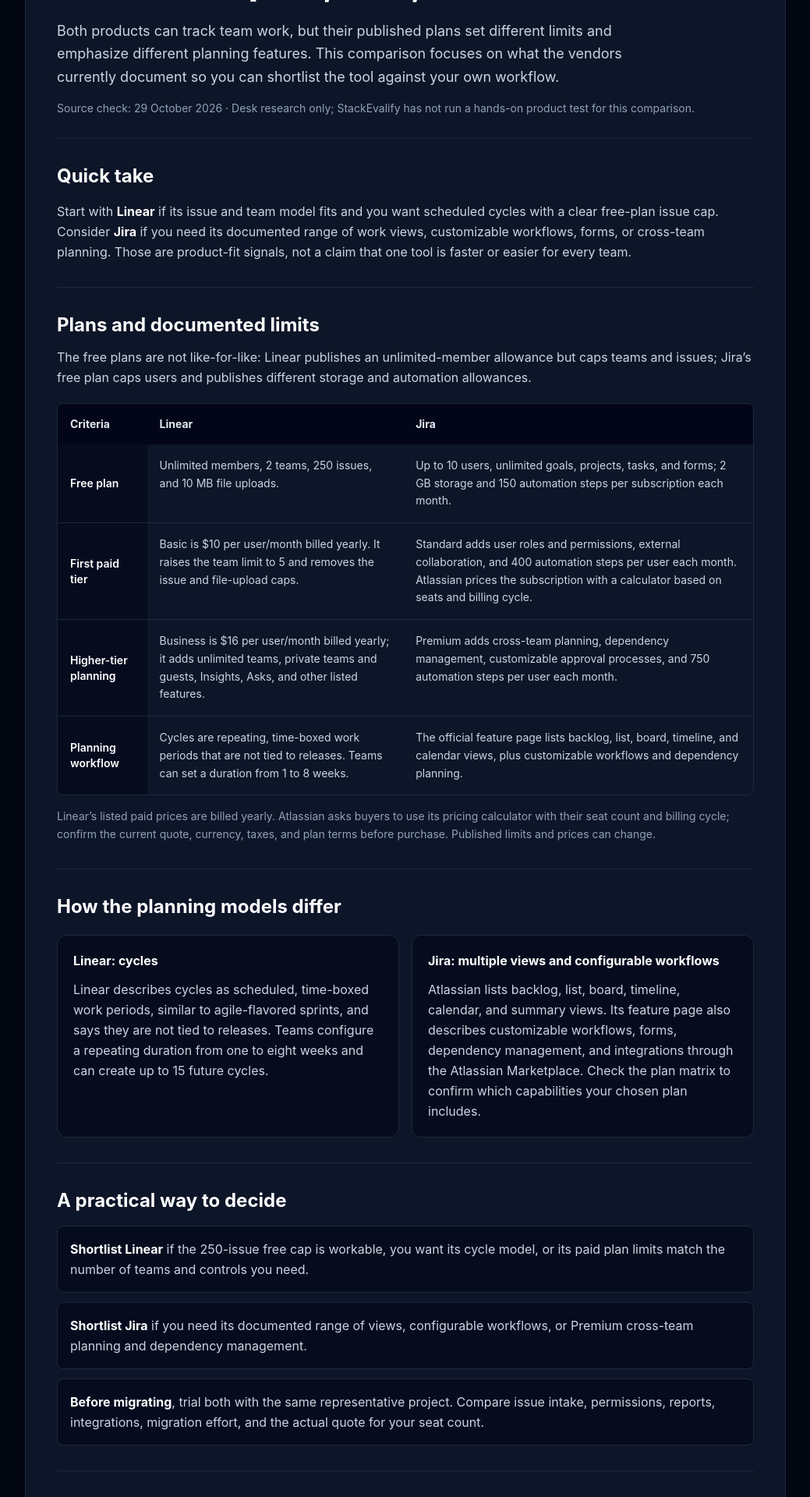
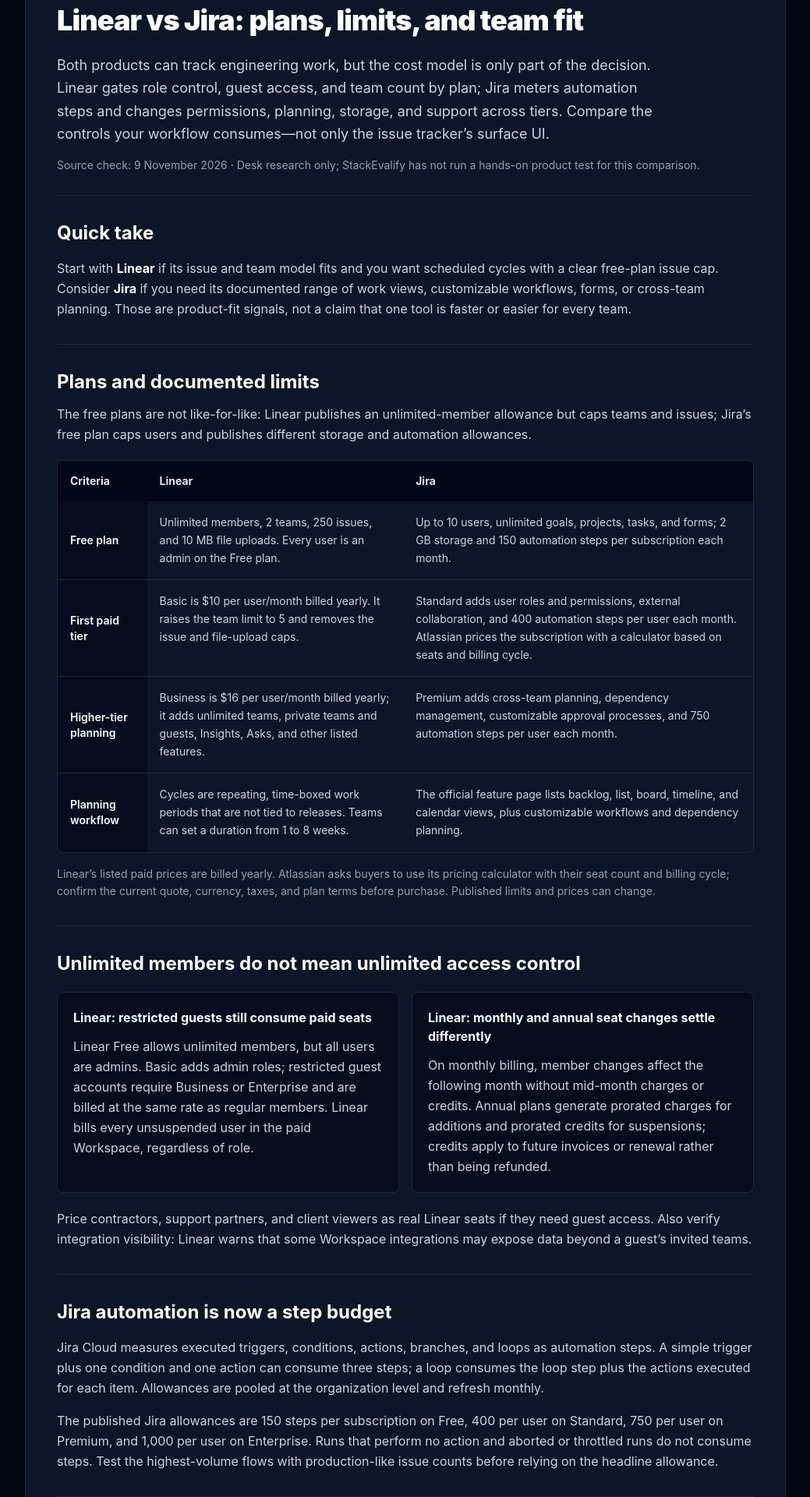
Before and after one commit to nguyenquocthieu231218-afk/b2b-hub, a Next.js app: page /linear-vs-jira in a window 1280 px wide. Shown: the part 520-2440 px from the top of the page at 78% size, without its empty margins (120-1159 px from the left). Built offline with nearby package versions, Linux system fonts and the light colour scheme.

Commit message:
Clarify Linear and Jira control limits (#12)
Clarify role, seat, billing, and automation-step limits using current official sources.

```diff
--- a/app/linear-vs-jira/page.tsx
+++ b/app/linear-vs-jira/page.tsx
@@ -10,7 +10,7 @@ export const metadata = sourceCheckedComparisonMetadata({
 const comparisonRows = [
   {
     label: 'Free plan',
-    linear: 'Unlimited members, 2 teams, 250 issues, and 10 MB file uploads.',
+    linear: 'Unlimited members, 2 teams, 250 issues, and 10 MB file uploads. Every user is an admin on the Free plan.',
     jira: 'Up to 10 users, unlimited goals, projects, tasks, and forms; 2 GB storage and 150 automation steps per subscription each month.',
   },
   {
@@ -40,10 +40,10 @@ export default function LinearVsJiraPage() {
             Linear vs Jira: plans, limits, and team fit
           </h1>
           <p className="mt-5 max-w-3xl text-lg leading-relaxed text-slate-300">
-            Both products can track team work, but their published plans set different limits and emphasize different planning features. This comparison focuses on what the vendors currently document so you can shortlist the tool against your own workflow.
+            Both products can track engineering work, but the cost model is only part of the decision. Linear gates role control, guest access, and team count by plan; Jira meters automation steps and changes permissions, planning, storage, and support across tiers. Compare the controls your workflow consumes—not only the issue tracker’s surface UI.
           </p>
           <p className="mt-4 text-sm text-slate-400">
-            Source check: <time dateTime="2026-10-29">29 October 2026</time> · Desk research only; StackEvalify has not run a hands-on product test for this comparison.
+            Source check: <time dateTime="2026-11-09">9 November 2026</time> · Desk research only; StackEvalify has not run a hands-on product test for this comparison.
           </p>
         </header>
 
@@ -61,7 +61,7 @@ export default function LinearVsJiraPage() {
           </p>
           <div className="mt-5 hidden overflow-x-auto rounded-lg border border-slate-800 sm:block">
             <table className="w-full min-w-[42rem] border-collapse text-left text-sm">
-              <caption className="sr-only">Published Linear and Jira plan details checked on 29 October 2026</caption>
+              <caption className="sr-only">Published Linear and Jira plan details checked on 9 November 2026</caption>
               <thead className="bg-slate-950 text-slate-200">
                 <tr>
                   <th scope="col" className="p-4">Criteria</th>
@@ -102,6 +102,37 @@ export default function LinearVsJiraPage() {
           </p>
         </section>
 
+        <section aria-labelledby="access-billing" className="border-b border-slate-800 py-8">
+          <h2 id="access-billing" className="text-2xl font-bold text-white">Unlimited members do not mean unlimited access control</h2>
+          <div className="mt-5 grid gap-4 md:grid-cols-2">
+            <article className="rounded-lg border border-slate-800 bg-slate-950/60 p-5">
+              <h3 className="font-bold text-white">Linear: restricted guests still consume paid seats</h3>
+              <p className="mt-3 leading-relaxed text-slate-300">
+                Linear Free allows unlimited members, but all users are admins. Basic adds admin roles; restricted guest accounts require Business or Enterprise and are billed at the same rate as regular members. Linear bills every unsuspended user in the paid Workspace, regardless of role.
+              </p>
+            </article>
+            <article className="rounded-lg border border-slate-800 bg-slate-950/60 p-5">
+              <h3 className="font-bold text-white">Linear: monthly and annual seat changes settle differently</h3>
+              <p className="mt-3 leading-relaxed text-slate-300">
+                On monthly billing, member changes affect the following month without mid-month charges or credits. Annual plans generate prorated charges for additions and prorated credits for suspensions; credits apply to future invoices or renewal rather than being refunded.
+              </p>
+            </article>
+          </div>
+          <p className="mt-5 leading-relaxed text-slate-300">
+            Price contractors, support partners, and client viewers as real Linear seats if they need guest access. Also verify integration visibility: Linear warns that some Workspace integrations may expose data beyond a guest’s invited teams.
+          </p>
+        </section>
+
+        <section aria-labelledby="automation-budget" className="border-b border-slate-800 py-8">
+          <h2 id="automation-budget" className="text-2xl font-bold text-white">Jira automation is now a step budget</h2>
+          <p className="mt-4 leading-relaxed text-slate-300">
+            Jira Cloud measures executed triggers, conditions, actions, branches, and loops as automation steps. A simple trigger plus one condition and one action can consume three steps; a loop consumes the loop step plus the actions executed for each item. Allowances are pooled at the organization level and refresh monthly.
+          </p>
+          <p className="mt-4 leading-relaxed text-slate-300">
+            The published Jira allowances are 150 steps per subscription on Free, 400 per user on Standard, 750 per user on Premium, and 1,000 per user on Enterprise. Runs that perform no action and aborted or throttled runs do not consume steps. Test the highest-volume flows with production-like issue counts before relying on the headline allowance.
+          </p>
+        </section>
+
         <section aria-labelledby="workflows" className="border-b border-slate-800 py-8">
           <h2 id="workflows" className="text-2xl font-bold text-white">How the planning models differ</h2>
           <div className="mt-5 grid gap-4 sm:grid-cols-2">
@@ -132,13 +163,17 @@ export default function LinearVsJiraPage() {
         <section aria-labelledby="sources" className="pt-8">
           <h2 id="sources" className="text-2xl font-bold text-white">Sources and method</h2>
           <p className="mt-3 leading-relaxed text-slate-300">
-            This is a comparison of vendor-published plan details and documentation, checked on 29 October 2026. It is desk research, not independent usability testing. Plan features, limits, regional availability, and prices may change; verify them with the vendors before making a purchase decision.
+            This is a comparison of vendor-published pricing, billing, role, automation, and workflow documentation checked on 9 November 2026. It is desk research, not independent usability testing. Plan features, limits, regional availability, and prices may change; verify them with the vendors before making a purchase decision.
           </p>
           <ul className="mt-4 list-inside list-disc space-y-2 text-sm leading-relaxed text-blue-200">
             <li><a className="underline decoration-blue-400/50 underline-offset-4 hover:text-white" href="https://linear.app/pricing" target="_blank" rel="noopener noreferrer">Linear pricing and plan comparison</a></li>
+            <li><a className="underline decoration-blue-400/50 underline-offset-4 hover:text-white" href="https://linear.app/docs/members-roles" target="_blank" rel="noopener noreferrer">Linear documentation: members, admins, and billed guests</a></li>
+            <li><a className="underline decoration-blue-400/50 underline-offset-4 hover:text-white" href="https://linear.app/docs/billing-and-plans" target="_blank" rel="noopener noreferrer">Linear documentation: monthly and annual seat billing</a></li>
             <li><a className="underline decoration-blue-400/50 underline-offset-4 hover:text-white" href="https://linear.app/docs/use-cycles" target="_blank" rel="noopener noreferrer">Linear documentation: cycles</a></li>
             <li><a className="underline decoration-blue-400/50 underline-offset-4 hover:text-white" href="https://www.atlassian.com/en/software/jira/pricing" target="_blank" rel="noopener noreferrer">Atlassian Jira pricing and plan comparison</a></li>
             <li><a className="underline decoration-blue-400/50 underline-offset-4 hover:text-white" href="https://www.atlassian.com/software/jira/features" target="_blank" rel="noopener noreferrer">Atlassian Jira feature overview</a></li>
+            <li><a className="underline decoration-blue-400/50 underline-offset-4 hover:text-white" href="https://support.atlassian.com/cloud-automation/docs/how-is-my-usage-calculated/" target="_blank" rel="noopener noreferrer">Atlassian Support: Jira automation step metering</a></li>
+            <li><a className="underline decoration-blue-400/50 underline-offset-4 hover:text-white" href="https://support.atlassian.com/cloud-automation/docs/automation-service-limits/" target="_blank" rel="noopener noreferrer">Atlassian Support: automation service limits</a></li>
           </ul>
         </section>
       </article>
--- a/lib/comparisons.ts
+++ b/lib/comparisons.ts
@@ -15,6 +15,10 @@ const sourceCheckOverrides: Record<string, { sourceCheckedAt: string; status: st
     status: 'Source checked · 9 Nov 2026',
   },
   '/hubspot-vs-salesforce': {
+    sourceCheckedAt: '2026-11-09',
+    status: 'Source checked · 9 Nov 2026',
+  },
+  '/linear-vs-jira': {
     sourceCheckedAt: '2026-11-09',
     status: 'Source checked · 9 Nov 2026',
   },
--- a/scripts/check-seo.mjs
+++ b/scripts/check-seo.mjs
@@ -34,6 +34,7 @@ const comparisonSourceDates = new Map([
   ['/clickup-vs-notion', '2026-11-09'],
   ['/clickup-vs-monday', '2026-11-09'],
   ['/hubspot-vs-salesforce', '2026-11-09'],
+  ['/linear-vs-jira', '2026-11-09'],
   ['/mailchimp-vs-activecampaign', '2026-11-09'],
   ['/pipedrive-vs-hubspot', '2026-11-09'],
 ]);
```
Also changed, not shown: 1 other file (tests, documents, lock files or other folders).
